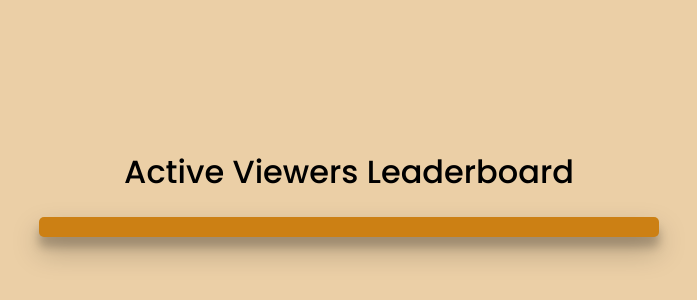
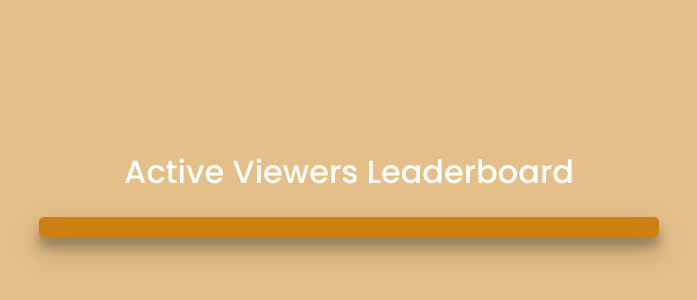
Before and after one commit to AayushBiswas388/vpirate-leaderboard, a website: page index.html in a window 1280 px wide. Shown: the part 208-508 px from the top of the page, without its empty margins (291-988 px from the left). Drawn offline with Linux system fonts and the light colour scheme.

Commit message:
Update style.css

```diff
--- a/style.css
+++ b/style.css
@@ -1,7 +1,7 @@
 @import url("https://fonts.googleapis.com/css2?family=Poppins:wght@500&display=swap");
 
 body {
-    background-color: #cc801460;
+    background-color: #cc801480;
     font-family: "Poppins", sans-serif;
     display: flex;
     flex-direction: column;
@@ -12,7 +12,7 @@ body {
 }
 
 h1 {
-    color: black;
+    color: white;
     font-weight: 500;
 }
 
```
